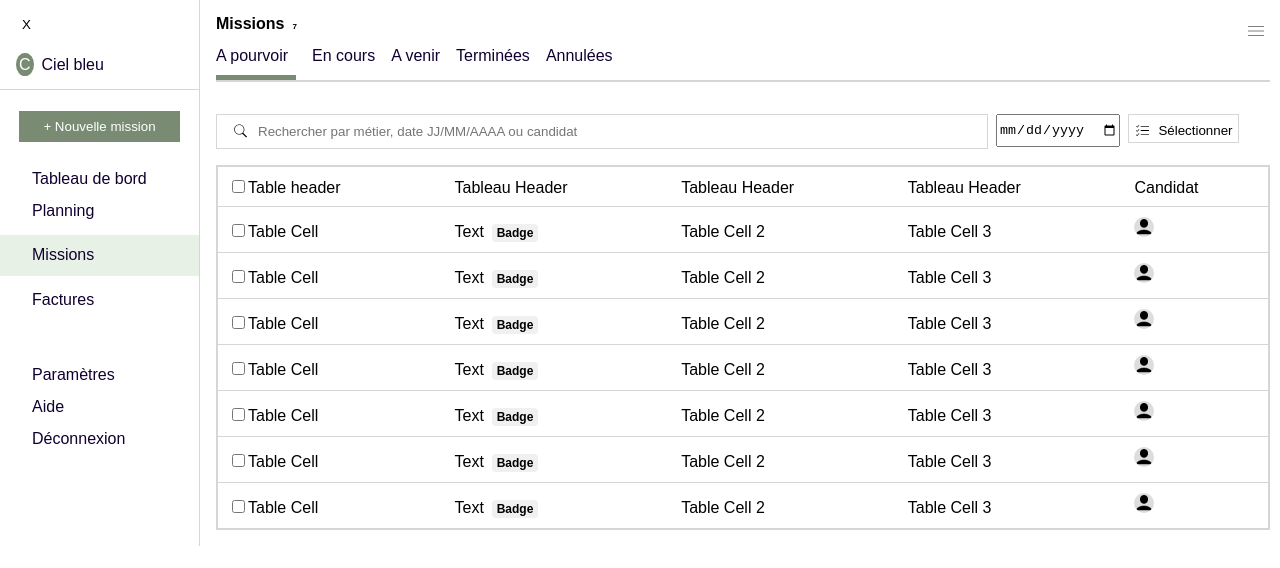
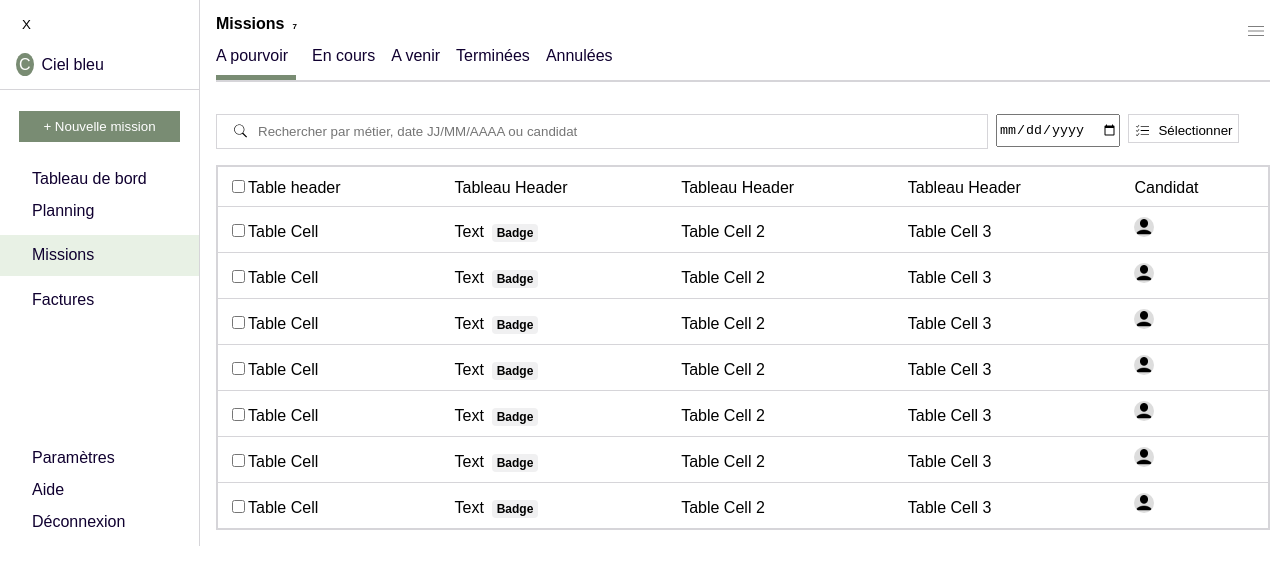
Before and after one commit to Sarah-Emidio/Missions, a React (Vite) app: page / in a window 1280 px wide. Shown: the top 568 px of the page. Built offline with nearby package versions, Linux system fonts and the light colour scheme.

Commit message:
mise en bas de page le dernier bloc ul de la nav

```diff
--- a/src/components/App/Main/Main.scss
+++ b/src/components/App/Main/Main.scss
@@ -33,10 +33,6 @@
         margin: 1rem 0 0.5rem 1rem;
     }
 
-    // .main__buttonHideContent {
-    //     text-align: right !important;
-    // }
-
     .main_buttonContainer {
         display: flex;
         justify-content: center;
@@ -56,6 +52,7 @@
         display: flex;
         flex-direction: column;
         justify-content: space-between;
+        height: 100%;
         margin-top: 1rem;
     }
 
@@ -107,9 +104,6 @@
         margin-top: 1rem;
         height: 50%;
     }
-    .main__secondLink {
-        height: 50%;
-    }
 
     .main__border {
         border-bottom: 1px solid vars.$border_grey;
```
